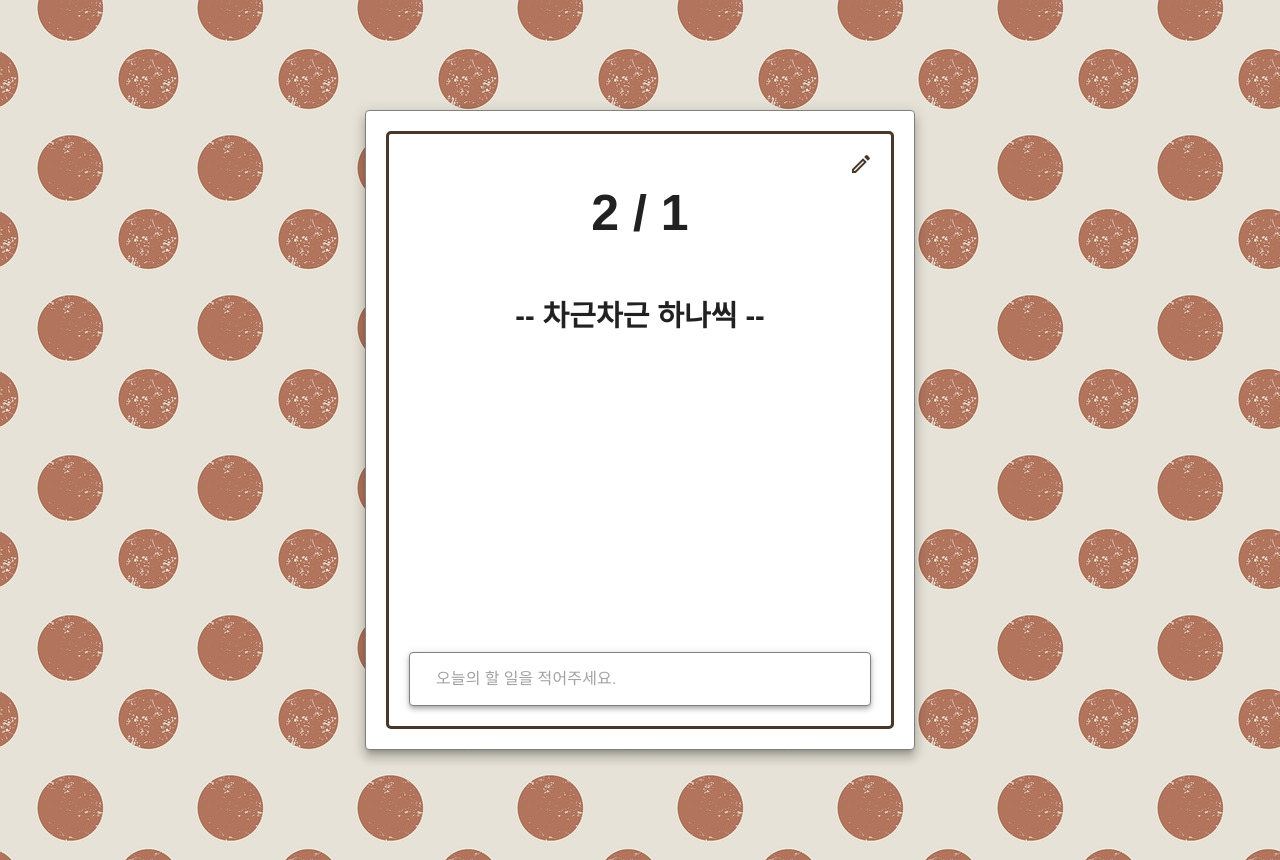
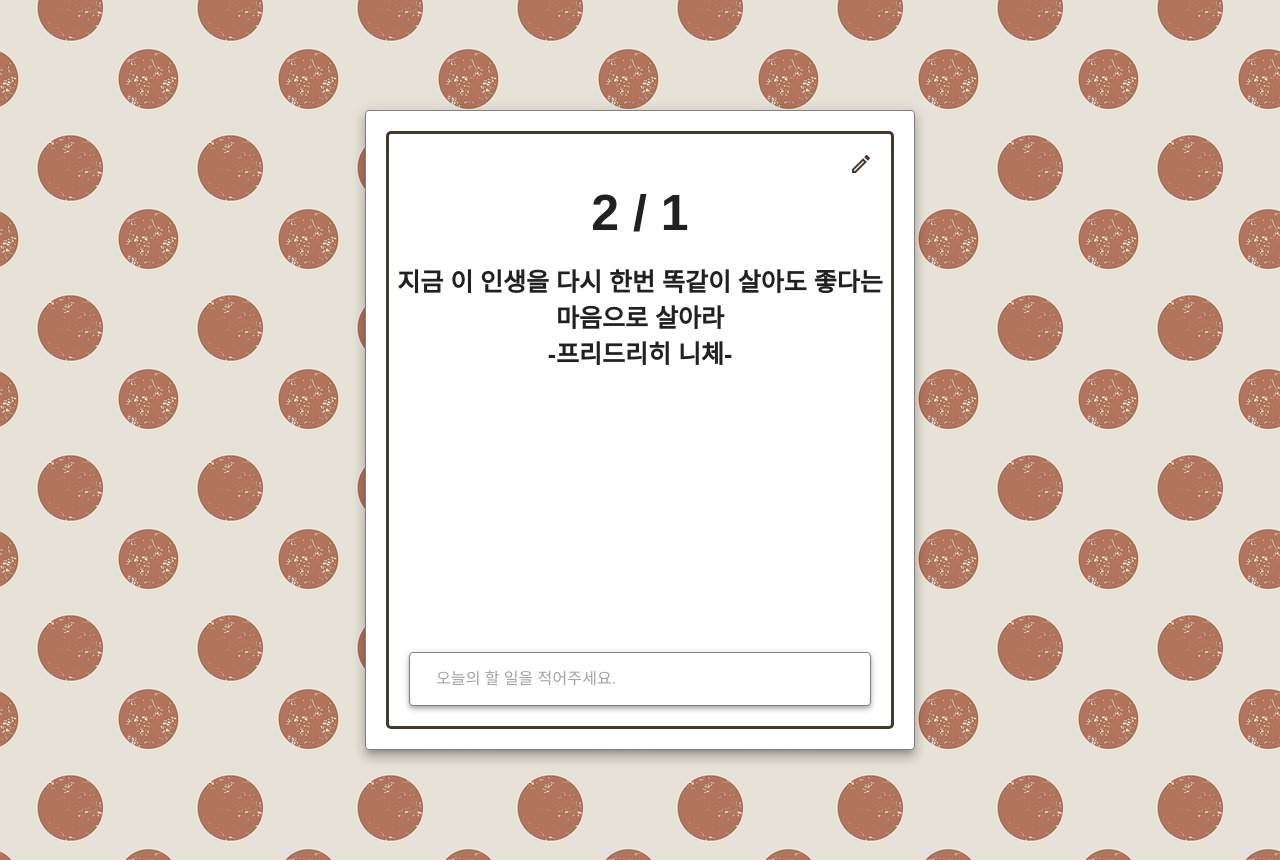
Before and after one commit to wopogo/todo-app, a React (Create React App) app: page / in a window 1280 px wide. Built offline with nearby package versions, Linux system fonts and the light colour scheme; a web font is replaced by a local one.

Commit message:
1.0.10 - modify sentence

```diff
--- a/src/App.js
+++ b/src/App.js
@@ -63,7 +63,7 @@ export default function App() {
             url('https://fonts.googleapis.com/css2?family=Cute+Font&family=Noto+Sans+KR:wght@400;700&family=Poppins:wght@400;600&family=Titillium+Web:wght@300;400;700&display=swap');`}
           </style>
         </Helmet>
-        <TodoList list={todoList} onDelete={deleteTodo} onRefresh={refreshFn} />
+        <TodoList list={todoList} onDelete={deleteTodo} onRefresh={refreshFn} onTodo={setTodoList} />
         {(mode === false ? <><Paper
           onSubmit={handleSubmit}
           component="form"
--- a/src/component/sentence.jsx
+++ b/src/component/sentence.jsx
@@ -1,3 +1,13 @@
 export default function Sentence() {
-  return <p className="sentence" style={{margin : "30px 0", fontWeight: "900"}}>-- 차근차근 하나씩 --</p>;
+  const style = { margin: "30px 0", fontWeight: "900", fontSize: "25px", marginTop: 0, marginBottom:0};
+  return (
+    <>
+      <p className="sentence" style={style}>
+        지금 이 인생을 다시 한번 똑같이 살아도 좋다는 마음으로 살아라
+      </p>
+      <p style={style}>
+        -프리드리히 니체-
+      </p>
+    </>
+  );
 }
--- a/src/component/todoList.jsx
+++ b/src/component/todoList.jsx
@@ -1,23 +1,49 @@
 import DeleteOutlineIcon from "@mui/icons-material/DeleteOutline";
-import Todo from './todo'
+import Todo from "./todo";
+// import { useRef } from "react";
 
-export default function TodoList({ list, onDelete, onRefresh }) {
+export default function TodoList({ list, onDelete, onRefresh, onTodo }) {
+  // const dragTodo = useRef(null);
+  // const draggedOverTodo = useRef(null);
+
+  // function handleSort() {
+  //   const todoClone = [...list];
+  //   const temp = todoClone[dragTodo.current];
+  //   todoClone[dragTodo.current] = todoClone[draggedOverTodo.current];
+  //   todoClone[draggedOverTodo.current] = temp;
+  //   onTodo(todoClone);
+  // }
+
   return (
-    <ul style={{overflow: 'auto', height : "62%"}}>
-      {list.map((list) => {
+    <ul style={{ overflow: "auto", height: "62%" }}>
+      {list.map((_list, index) => {
         return (
-          <>
-            <li key={list.id}>
-              <Todo todo={list.todo} />
+          <div
+            // draggable
+            // onDragStart={() => {
+            //   dragTodo.current = index;
+            //   dragTodoStorage.current = localStorage.getItem(_list.id);
+            // }}
+            // onDragEnter={() => {
+            //   draggedOverTodo.current = index;
+            //   draggedTodoStorage.current = localStorage.getItem(_list.id)
+            // }}
+            // onDragEnd={handleSort}
+            // onDragOver={(e) => {
+            //   e.preventDefault();
+            // }}
+          >
+            <li key={_list.id}>
+              <Todo todo={_list.todo} />
               <DeleteOutlineIcon
                 onClick={() => {
-                  onDelete(list.id);
+                  onDelete(_list.id);
                   onRefresh();
                 }}
               />
             </li>
             <hr />
-          </>
+          </div>
         );
       })}
     </ul>
```
Also changed, not shown: 7 other files (tests, documents, lock files or other folders).
